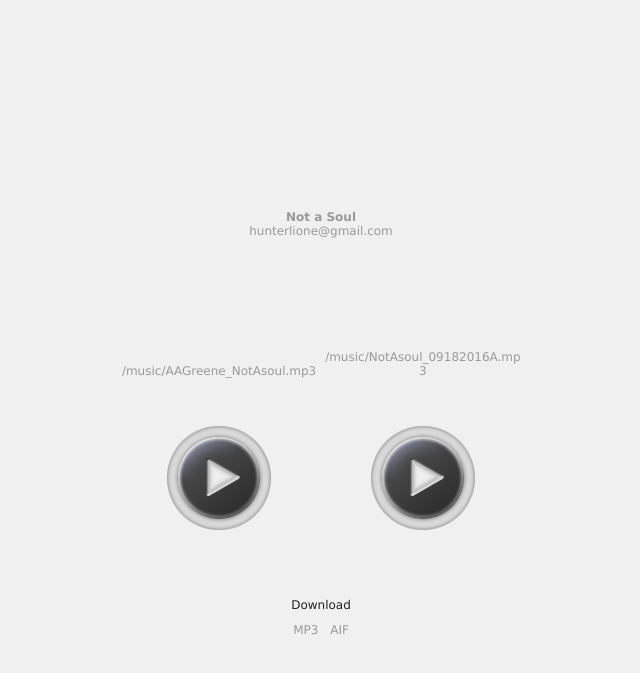
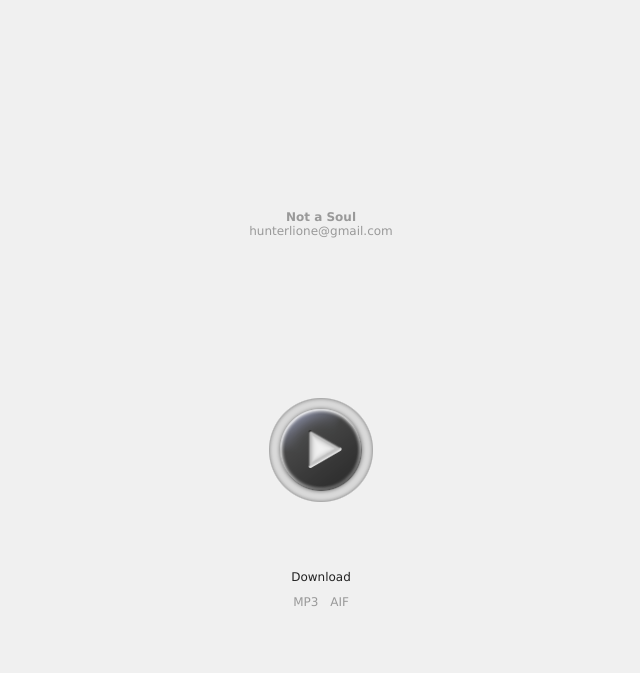
Before and after one commit to bradgreene/aarongreene.xyz, a Jekyll site: the page built from _posts/0001-01-01-notasoul.md, in a window 1280 px wide. Shown: the top 673 px of the page, without its empty margins (319-959 px from the left). Built offline with Jekyll 4.4.1, drawn with Linux system fonts in a browser that asks for light colours; nearby versions of some CDN libraries.

```diff
--- a/_layouts/music.html
+++ b/_layouts/music.html
@@ -10,17 +10,7 @@ layout: default
     {{content}}
   </div>
 
-  <div id="song-wrapper">
-
   <div id="song">
-    {% if page.short == "blue" %}
-      <div id="filename">{{page.mp3}}</div>
-    {% elsif page.short == "notasoul" %}
-      <div id="filename">{{page.mp3}}</div>
-    {% elsif page.short == "absolutenonsense" %}
-      <div id="filename">{{page.mp3}}</div>
-    {% else %}
-    {% endif %}
     <div class="prototype-wrapper">
       <div id="jquery_jplayer_1" class="cp-jplayer"></div>
         <div id="cp_container_1" class="cp-container">
@@ -42,110 +32,6 @@ layout: default
     </div>
   </div>
 
-  {% if page.short == "blue" %}
-
-  <div id="song">
-    <div id="filename">{{page.bmp3}}</div>
-    <div class="prototype-wrapper">
-      <div id="jquery_jplayer_2" class="cp-jplayer"></div>
-        <div id="cp_container_2" class="cp-container">
-          <div class="cp-buffer-holder">
-            <div class="cp-buffer-1"></div>
-            <div class="cp-buffer-2"></div>
-          </div>
-          <div class="cp-progress-holder">
-            <div class="cp-progress-1"></div>
-            <div class="cp-progress-2"></div>
-          </div>
-          <div class="cp-circle-control"></div>
-          <ul class="cp-controls">
-            <li><a href="#" class="cp-play" tabindex="1">play</a></li>
-            <li><a href="#" class="cp-pause" style="display:none;" tabindex="1">pause</a></li>
-          </ul>
-          <div id="time2"></div>
-        </div>
-    </div>
-  </div>
-
-  {% elsif page.short == "notasoul" %}
-
-  <div id="song">
-    <div id="filename">{{page.bmp3}}</div>
-    <div class="prototype-wrapper">
-      <div id="jquery_jplayer_2" class="cp-jplayer"></div>
-        <div id="cp_container_2" class="cp-container">
-          <div class="cp-buffer-holder">
-            <div class="cp-buffer-1"></div>
-            <div class="cp-buffer-2"></div>
-          </div>
-          <div class="cp-progress-holder">
-            <div class="cp-progress-1"></div>
-            <div class="cp-progress-2"></div>
-          </div>
-          <div class="cp-circle-control"></div>
-          <ul class="cp-controls">
-            <li><a href="#" class="cp-play" tabindex="1">play</a></li>
-            <li><a href="#" class="cp-pause" style="display:none;" tabindex="1">pause</a></li>
-          </ul>
-          <div id="time2"></div>
-        </div>
-    </div>
-  </div>
-
-  {% elsif page.short == "absolutenonsense" %}
-
-  <div id="song">
-    <div id="filename">{{page.bmp3}}</div>
-    <div class="prototype-wrapper">
-      <div id="jquery_jplayer_2" class="cp-jplayer"></div>
-        <div id="cp_container_2" class="cp-container">
-          <div class="cp-buffer-holder">
-            <div class="cp-buffer-1"></div>
-            <div class="cp-buffer-2"></div>
-          </div>
-          <div class="cp-progress-holder">
-            <div class="cp-progress-1"></div>
-            <div class="cp-progress-2"></div>
-          </div>
-          <div class="cp-circle-control"></div>
-          <ul class="cp-controls">
-            <li><a href="#" class="cp-play" tabindex="1">play</a></li>
-            <li><a href="#" class="cp-pause" style="display:none;" tabindex="1">pause</a></li>
-          </ul>
-          <div id="time2"></div>
-        </div>
-    </div>
-  </div>
-
-  <div id="song">
-    <div id="filename">{{page.cmp3}}</div>
-    <div class="prototype-wrapper">
-      <div id="jquery_jplayer_3" class="cp-jplayer"></div>
-        <div id="cp_container_3" class="cp-container">
-          <div class="cp-buffer-holder">
-            <div class="cp-buffer-1"></div>
-            <div class="cp-buffer-2"></div>
-          </div>
-          <div class="cp-progress-holder">
-            <div class="cp-progress-1"></div>
-            <div class="cp-progress-2"></div>
-          </div>
-          <div class="cp-circle-control"></div>
-          <ul class="cp-controls">
-            <li><a href="#" class="cp-play" tabindex="1">play</a></li>
-            <li><a href="#" class="cp-pause" style="display:none;" tabindex="1">pause</a></li>
-          </ul>
-          <div id="time3"></div>
-        </div>
-    </div>
-  </div>
-
-  {% else %}
-
-  {% endif %}
-
-  </div>
-
   <div id="download"><span class="download">Download</span></div>
   <div id="format">
     <span class="text">
--- a/_posts/0001-01-01-notasoul.md
+++ b/_posts/0001-01-01-notasoul.md
@@ -3,9 +3,7 @@ layout: music
 category: music
 title: Not a Soul
 short: notasoul
-aif: "/music/AAGreene_NotAsoul.aif"
-mp3: "/music/AAGreene_NotAsoul.mp3"
-ogg: "/music/AAGreene_NotAsoul.ogg"
-bmp3: "/music/NotAsoul_09182016A.mp3"
-bogg: "/music/NotAsoul_09182016A.ogg"
+aif: "/music/AAGreene_notAsoul.aif"
+mp3: "/music/AAGreene_notAsoul.mp3"
+ogg: "/music/AAGreene_notAsoul.ogg"
 ---
--- a/css/style.css
+++ b/css/style.css
@@ -130,16 +130,10 @@ body {
   margin: 0;
 }
 
-#song-wrapper {
-  margin: 0 auto;
-  text-align: center;
-}
-
 #song {
   width: 200px;
   margin: 0 auto;
   text-align: center;
-  display: inline-block;
 }
 
 .prototype-wrapper {
```
Also changed, not shown: _layouts/default.html (+0 -40 lines), _posts/0001-01-01-absolutenonsense.md (+0 -4 lines), _posts/0001-01-01-blue.md (+0 -3 lines), 12 other files.
